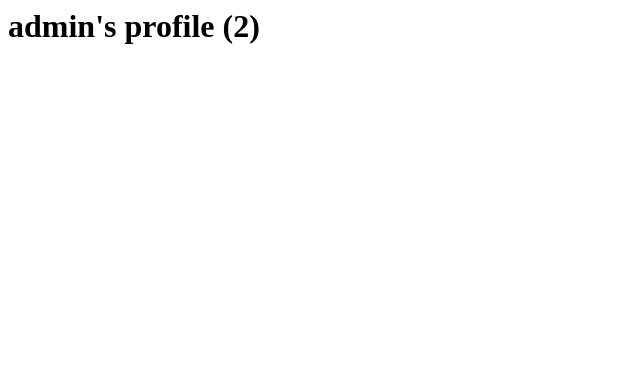
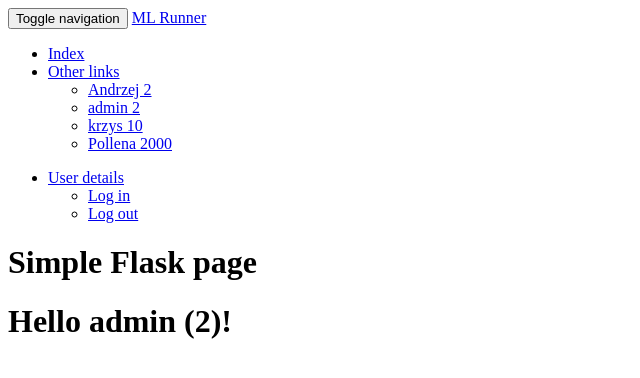
Before and after one commit to shnela/flask_for_data_scientists, a Flask app: page /user/admin/2/ in a window 1280 px wide. Shown: the top 378 px of the page, without its empty margins (0-640 px from the left). Run offline with Flask 2, Linux system fonts and the light colour scheme.

Commit message:
Flask-Bootstrap

```diff
--- a/web_app/__init__.py
+++ b/web_app/__init__.py
@@ -12,6 +12,6 @@ def index():
     return render_template('index.html', user_info=user_info)
 
 
-@app.route('/user/<username>/<amount>/')
+@app.route('/user/<username>/<int:amount>/')
 def profile(username, amount):
-    return f"<h1>{username}'s profile ({amount})</h1>"
+    return render_template('profile.html', username=username, amount=amount)
--- a/web_app/templates/base.html
+++ b/web_app/templates/base.html
@@ -4,7 +4,53 @@
   <meta charset="UTF-8">
   <title>Our page</title>
 </head>
+
 <body>
+
+{% block navbar %}
+  <nav class="navbar navbar-default">
+    <div class="container-fluid">
+      <!-- Brand and toggle get grouped for better mobile display -->
+      <div class="navbar-header">
+        <button type="button" class="navbar-toggle collapsed" data-toggle="collapse"
+                data-target="#bs-example-navbar-collapse-1" aria-expanded="false">
+          <span class="sr-only">Toggle navigation</span>
+          <span class="icon-bar"></span>
+          <span class="icon-bar"></span>
+          <span class="icon-bar"></span>
+        </button>
+        <a class="navbar-brand" href="/">ML Runner</a>
+      </div>
+
+      <!-- Collect the nav links, forms, and other content for toggling -->
+      <div class="collapse navbar-collapse" id="bs-example-navbar-collapse-1">
+        <ul class="nav navbar-nav">
+          <li class="active"><a href="/">Index</a></li>
+          <li class="dropdown">
+            <a href="#" class="dropdown-toggle" data-toggle="dropdown" role="button" aria-haspopup="true"
+               aria-expanded="false">Other links<span class="caret"></span></a>
+            <ul class="dropdown-menu">
+              <li><a href="/user/Andrzej/2/">Andrzej 2</a></li>
+              <li><a href="/user/admin/2/">admin 2</a></li>
+              <li><a href="/user/krzys/10/">krzys 10</a></li>
+              <li><a href="/user/pollena/2000/">Pollena 2000</a></li>
+            </ul>
+          </li>
+        </ul>
+        <ul class="nav navbar-nav navbar-right">
+          <li class="dropdown">
+            <a href="#" class="dropdown-toggle" data-toggle="dropdown" role="button" aria-haspopup="true"
+               aria-expanded="false">User details <span class="caret"></span></a>
+            <ul class="dropdown-menu">
+              <li><a href="#">Log in</a></li>
+              <li><a href="#">Log out</a></li>
+            </ul>
+          </li>
+        </ul>
+      </div><!-- /.navbar-collapse -->
+    </div><!-- /.container-fluid -->
+  </nav>
+{% endblock navbar %}
 
 <h1>Simple Flask page</h1>
 {% block body %}
--- a/web_app/templates/index.html
+++ b/web_app/templates/index.html
@@ -1 +1,5 @@
-<h1>Hello {{ user_info.name }} ({{ user_info.age }})!</h1>
+{% extends "base.html" %}
+
+{% block body %}
+  <h1>Hello {{ user_info.name }} ({{ user_info.age }})!</h1>
+{% endblock %}
--- /dev/null
+++ b/web_app/templates/profile.html
@@ -0,0 +1,17 @@
+{% extends "base.html" %}
+
+{% block body %}
+  {% if username|upper == 'ADMIN' %}
+    <h1>Hello {{ username }} ({{ amount }})!</h1>
+  {% else %}
+    <ul>
+    {% for _ in range(amount) %}
+      {% if loop.index % 2 == 0 %}
+        <li><strong>{{ username|truncate(10) }}</strong></li>
+      {% else %}
+        <li>{{ username|truncate(10) }}</li>
+      {% endif %}
+    {% endfor %}
+    </ul>
+  {% endif %}
+{% endblock %}
```
Also changed, not shown: README.md, README_PREV.md.
